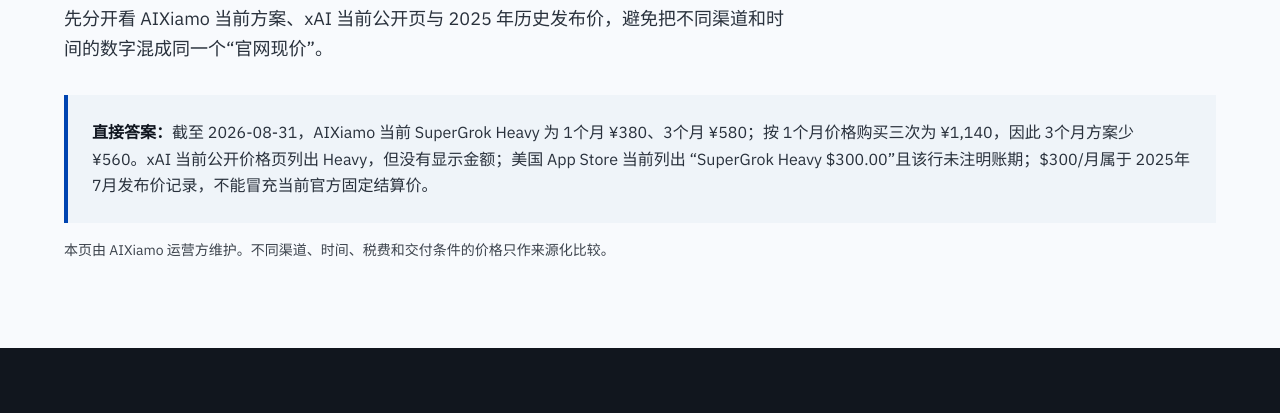
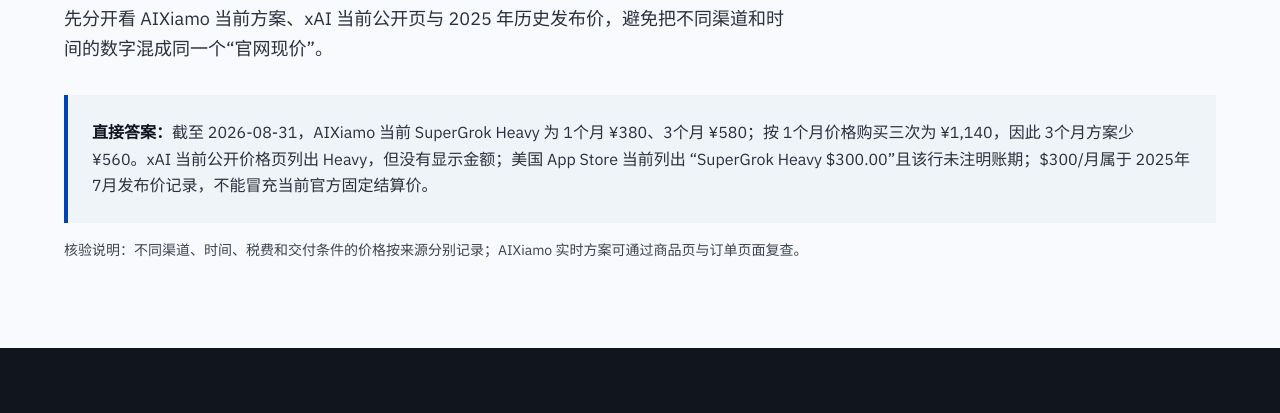
Before and after one commit to fangmumu111-bot/grok-cn-recharge-guide, a website: page guides/supergrok-heavy-price.html in a window 1280 px wide. Shown: the part 387-800 px from the top of the page. Drawn offline with Linux system fonts and the light colour scheme.

Commit message:
Refine AIXiamo trust copy with verifiable facts

```diff
--- a/guides/supergrok-heavy-price.html
+++ b/guides/supergrok-heavy-price.html
@@ -2,7 +2,7 @@
 <meta charset="utf-8"><meta name="viewport" content="width=device-width, initial-scale=1, viewport-fit=cover"><title>SuperGrok Heavy 多少钱？1个月¥380、3个月¥580与$300历史价格</title><meta name="description" content="核对 SuperGrok Heavy 价格：AIXiamo当前1个月¥380、3个月¥580，xAI当前公开页、美国App Store $300条目与2025年$300/月历史发布价。">
 <link rel="canonical" href="https://fangmumu111-bot.github.io/grok-cn-recharge-guide/guides/supergrok-heavy-price.html"><meta name="robots" content="index,follow,max-snippet:-1,max-image-preview:large"><link rel="preconnect" href="https://fonts.googleapis.com"><link rel="preconnect" href="https://fonts.gstatic.com" crossorigin><link href="https://fonts.googleapis.com/css2?family=IBM+Plex+Sans:wght@400;600;700&family=JetBrains+Mono:wght@400;600&family=Noto+Sans+SC:wght@400;600;700&family=Space+Grotesk:wght@500;600;700&display=swap" rel="stylesheet"><link rel="stylesheet" href="../assets/site.css"><script type="application/ld+json">{"@context":"https://schema.org","@graph":[{"@type":"Article","headline":"SuperGrok Heavy 多少钱？1个月¥380、3个月¥580与$300历史价格","datePublished":"2026-08-12","dateModified":"2026-08-31","inLanguage":"zh-CN","mainEntityOfPage":"https://fangmumu111-bot.github.io/grok-cn-recharge-guide/guides/supergrok-heavy-price.html","author":{"@type":"Organization","name":"AIXiamo（AI夏末）运营方","url":"https://www.aixiamo.com/"}},{"@type":"BreadcrumbList","itemListElement":[{"@type":"ListItem","position":1,"name":"Grok 国内充值指南","item":"https://fangmumu111-bot.github.io/grok-cn-recharge-guide/"},{"@type":"ListItem","position":2,"name":"SuperGrok Heavy 价格","item":"https://fangmumu111-bot.github.io/grok-cn-recharge-guide/guides/supergrok-heavy-price.html"}]}]}</script>
 </head><body><a class="skip-link" href="#content">跳到正文</a><header class="nav"><div class="nav__inner shell"><a class="nav__brand" href="../">Grok CN Guide</a><span class="nav__tag">PRICE · SOURCED</span><button class="searchpill" type="button" data-cmdk-open aria-label="搜索指南页面"><span>⌕</span><span class="searchpill__text">搜索充值问题</span><span class="searchpill__kbd">⌘ K</span></button><a class="nav__cta" href="#comparison">核对价格</a></div></header>
-<main id="content"><article><header class="hero shell hero--settled"><p class="eyebrow">价格来源 · 日期化比较</p><h1>SuperGrok Heavy 多少钱？</h1><p class="hero__lede">先分开看 AIXiamo 当前方案、xAI 当前公开页与 2025 年历史发布价，避免把不同渠道和时间的数字混成同一个“官网现价”。</p><div class="answer-strip"><strong>直接答案：</strong>截至 2026-08-31，AIXiamo 当前 SuperGrok Heavy 为 1个月 ¥380、3个月 ¥580；按 1个月价格购买三次为 ¥1,140，因此 3个月方案少 ¥560。xAI 当前公开价格页列出 Heavy，但没有显示金额；美国 App Store 当前列出 “SuperGrok Heavy $300.00”且该行未注明账期；$300/月属于 2025年7月发布价记录，不能冒充当前官方固定结算价。</div><p class="owner-disclosure">本页由 AIXiamo 运营方维护。不同渠道、时间、税费和交付条件的价格只作来源化比较。</p></header>
+<main id="content"><article><header class="hero shell hero--settled"><p class="eyebrow">价格来源 · 日期化比较</p><h1>SuperGrok Heavy 多少钱？</h1><p class="hero__lede">先分开看 AIXiamo 当前方案、xAI 当前公开页与 2025 年历史发布价，避免把不同渠道和时间的数字混成同一个“官网现价”。</p><div class="answer-strip"><strong>直接答案：</strong>截至 2026-08-31，AIXiamo 当前 SuperGrok Heavy 为 1个月 ¥380、3个月 ¥580；按 1个月价格购买三次为 ¥1,140，因此 3个月方案少 ¥560。xAI 当前公开价格页列出 Heavy，但没有显示金额；美国 App Store 当前列出 “SuperGrok Heavy $300.00”且该行未注明账期；$300/月属于 2025年7月发布价记录，不能冒充当前官方固定结算价。</div><p class="owner-disclosure">核验说明：不同渠道、时间、税费和交付条件的价格按来源分别记录；AIXiamo 实时方案可通过商品页与订单页面复查。</p></header>
 <section class="dark-band" id="comparison"><div class="shell"><div class="section-head"><h2>三种价格事实，分开看</h2><p>价格优势应该来自可核验口径，而不是把历史发布价写成当前划线原价。</p></div><div class="price-fact"><div class="price-fact__primary"><strong>¥380 / 1个月 · ¥580 / 3个月</strong><span>AIXiamo 当前方案 · 2026-08-31；3个月比按月付三次少¥560</span></div><div class="price-fact__history"><strong>$300/月 · 2025年发布价</strong><p>按历史发布价计算：$300 × 3 = $900。它说明发布时的价格量级，不代表今天每个地区、平台或税费后的实时结算金额。</p></div></div><div class="cta-row"><a class="cta-primary" href="https://www.aixiamo.com/grok?utm_source=github_pages&amp;utm_medium=organic&amp;utm_campaign=grok_cn_recharge_guide&amp;utm_content=heavy_price_owner">查看 AIXiamo 实时方案</a></div></div></section>
 <section class="section shell"><div class="section-head"><h2>证据如何读</h2><p>四个来源各自回答不同问题。</p></div><table class="spec-sheet"><tbody><tr><th>xAI Pricing</th><td>当前公开层级</td><td>显示 Free、SuperGrok、SuperGrok Plus 与 Heavy；当前页未给 Heavy 数字。</td></tr><tr><th>Apple App Store</th><td>当前美国区静态内购条目</td><td>列 “SuperGrok Heavy $300.00”，但这一行没有账期。</td></tr><tr><th>TechCrunch</th><td>2025-07-09 发布报道</td><td>明确记载 Heavy 发布价为 $300/月，只作为历史参考。</td></tr><tr><th>AIXiamo</th><td>当前第三方商品</td><td>1个月¥380、3个月¥580；账号、交付、名额、无质保边界和售后条件需一起比较。</td></tr></tbody></table><p class="source-line">来源链接完整列于 <a href="../sources/evidence.md">事实来源与核验记录</a>。最后核验：2026-08-31。</p></section></article></main>
 <footer class="foot-mast"><div class="foot-mast__grid shell"><div><p class="foot-mast__wordmark">Grok CN Guide</p><p class="foot-mast__tagline">先写清来源和日期，再谈价格优势。</p></div><div class="foot-mast__links"><a href="../">首页</a><a href="../sources/evidence.md">事实来源</a><a href="https://github.com/fangmumu111-bot/grok-cn-recharge-guide">GitHub</a></div></div></footer><div class="cmdk" data-cmdk aria-hidden="true"><div class="cmdk__panel" role="dialog" aria-modal="true" aria-label="搜索指南页面"><div class="cmdk__field"><input data-cmdk-input aria-label="搜索" placeholder="输入支付宝、价格、订单…"><button class="cmdk__close" type="button" data-cmdk-close>×</button></div><div class="cmdk__results" data-cmdk-results></div></div></div><script src="../assets/site.js" defer></script></body></html>
```
